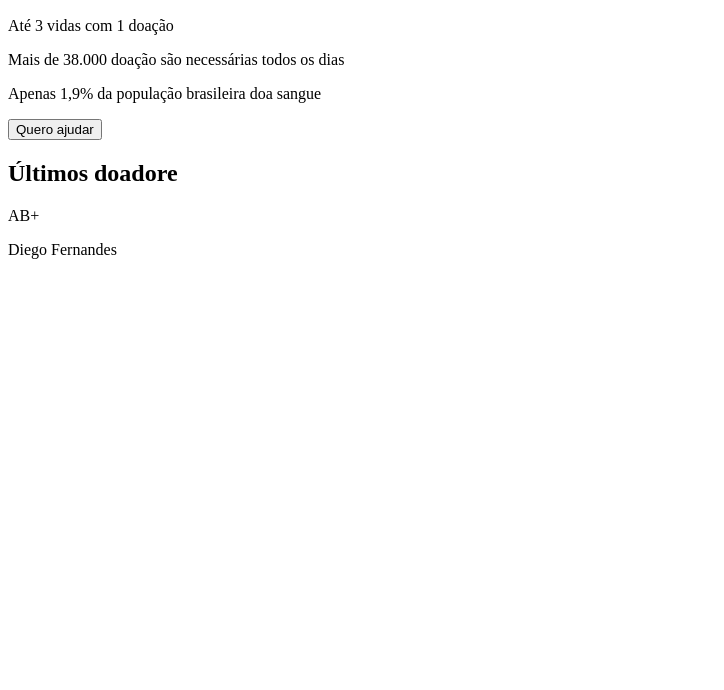
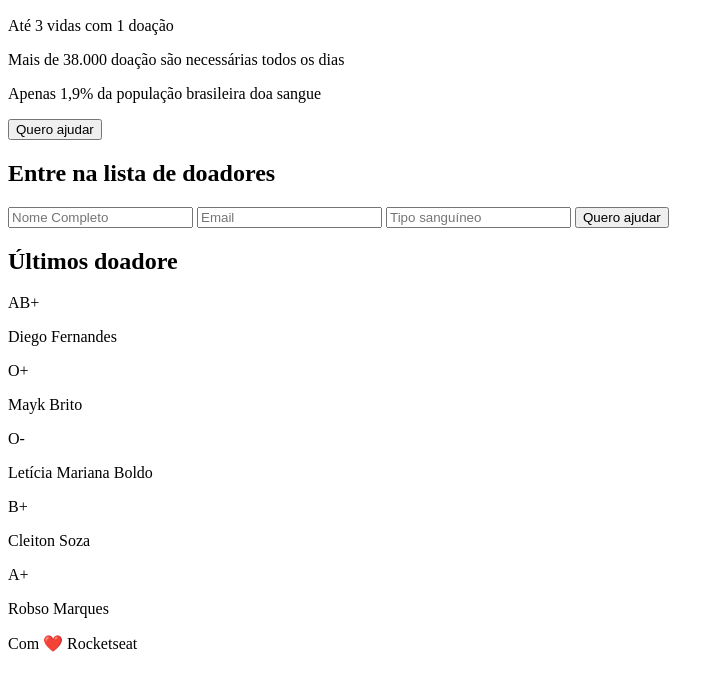
Before and after one commit to LeticiaMBoldo/MaratonaDev, a plain HTML site: page index.html in a window 1280 px wide. Shown: the part 110-800 px from the top of the page, without its empty margins (0-724 px from the left). Drawn offline with Linux system fonts and the light colour scheme.

Commit message:
Termino da parte do HTML
Comadnos html prontos, agora começa a parte de css

```diff
--- a/index.html
+++ b/index.html
@@ -25,6 +25,35 @@
 
         <button>Quero ajudar</button>
     </header>
+
+    <!--input-->
+    <!--Lembrete:
+        section.form -> monta uma tag com um class de 'formulario'-->
+    <section class="form">
+        <h2>Entre na lista de doadores</h2>
+        <form action="">
+            <input
+                type="text"
+                name="name"
+                placeholder="Nome Completo"
+            >
+            <input
+                type="text"
+                name="email"
+                placeholder="Email"
+            >
+            <input
+                type="text"
+                name="blood"
+                placeholder="Tipo sanguíneo"
+            >
+            <button>Quero ajudar</button>
+        </form>
+    </section>
+
+    <!--output-->
+
+
     <main>
         <!--Conteudo central da aplicação-->
         <h2>Últimos doadore</h2>
@@ -32,15 +61,38 @@
         <section class="donors">
             <!--Simplesmente diz que é uma sessão-->
             <!--Container que não tem um significado, mas significa que se está agrupando conteudos dentro
-            desse elemento -->
+    desse elemento -->
+            <!--Semantica escrever de uma maneira que faça sentido-->
             <div class="donor">
+                <!--Div é um conteudo generico, um containner-->
                 <div class="blood">AB+</div>
                 <p>Diego Fernandes</p>
+            </div>
+            <div class="donor">
+                <!--Div é um conteudo generico, um containner-->
+                <div class="blood">O+</div>
+                <p>Mayk Brito</p>
+            </div>
+            <div class="donor">
+                <!--Div é um conteudo generico, um containner-->
+                <div class="blood">O-</div>
+                <p>Letícia Mariana Boldo</p>
+            </div>
+            <div class="donor">
+                <!--Div é um conteudo generico, um containner-->
+                <div class="blood">B+</div>
+                <p>Cleiton Soza</p>
+            </div>
+            <div class="donor">
+                <!--Div é um conteudo generico, um containner-->
+                <div class="blood">A+</div>
+                <p>Robso Marques</p>
             </div>
         </section>
     </main>
     <footer>
         <!--rodapé da aplicação-->
+        Com ❤️ Rocketseat
     </footer>
 </body>
 
```
